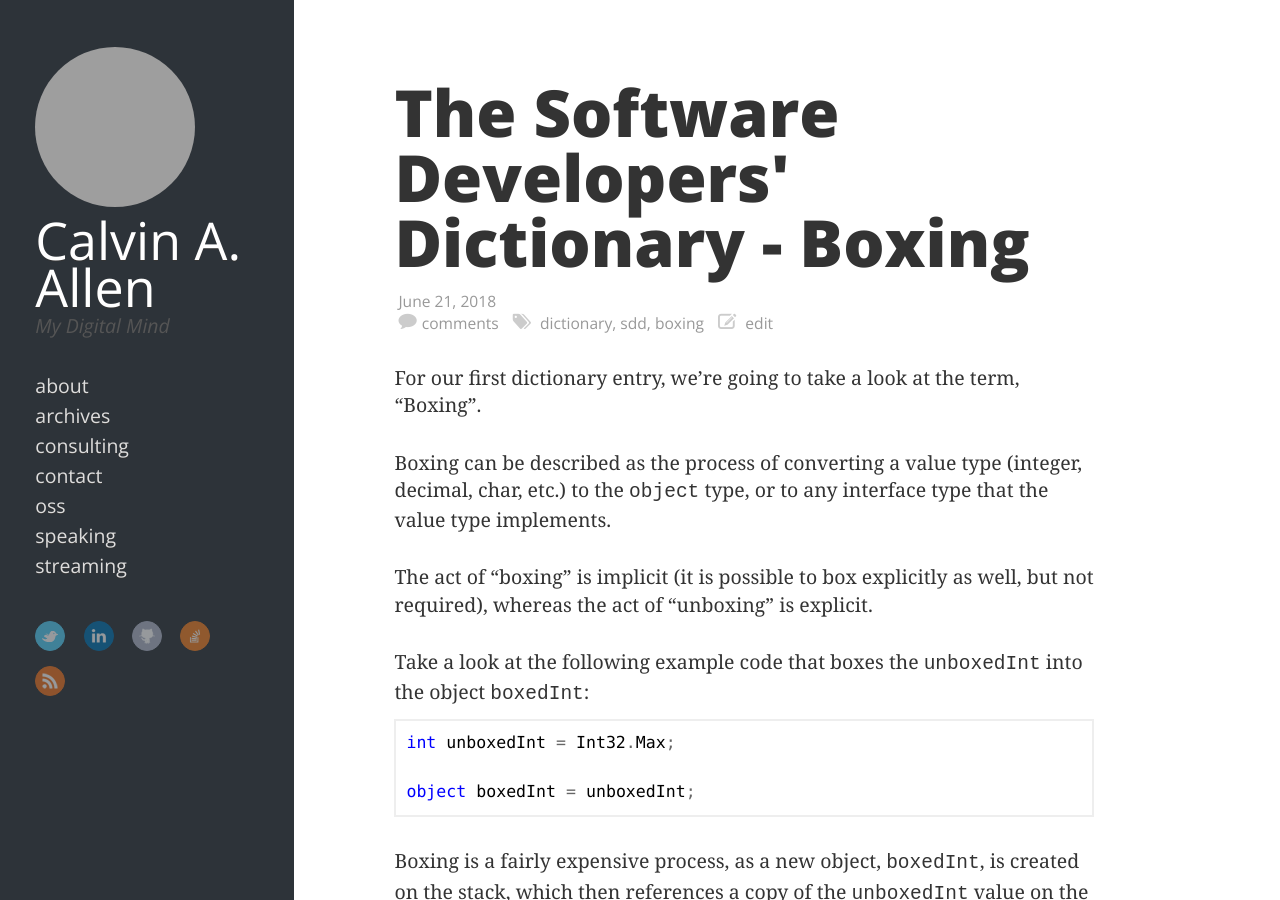
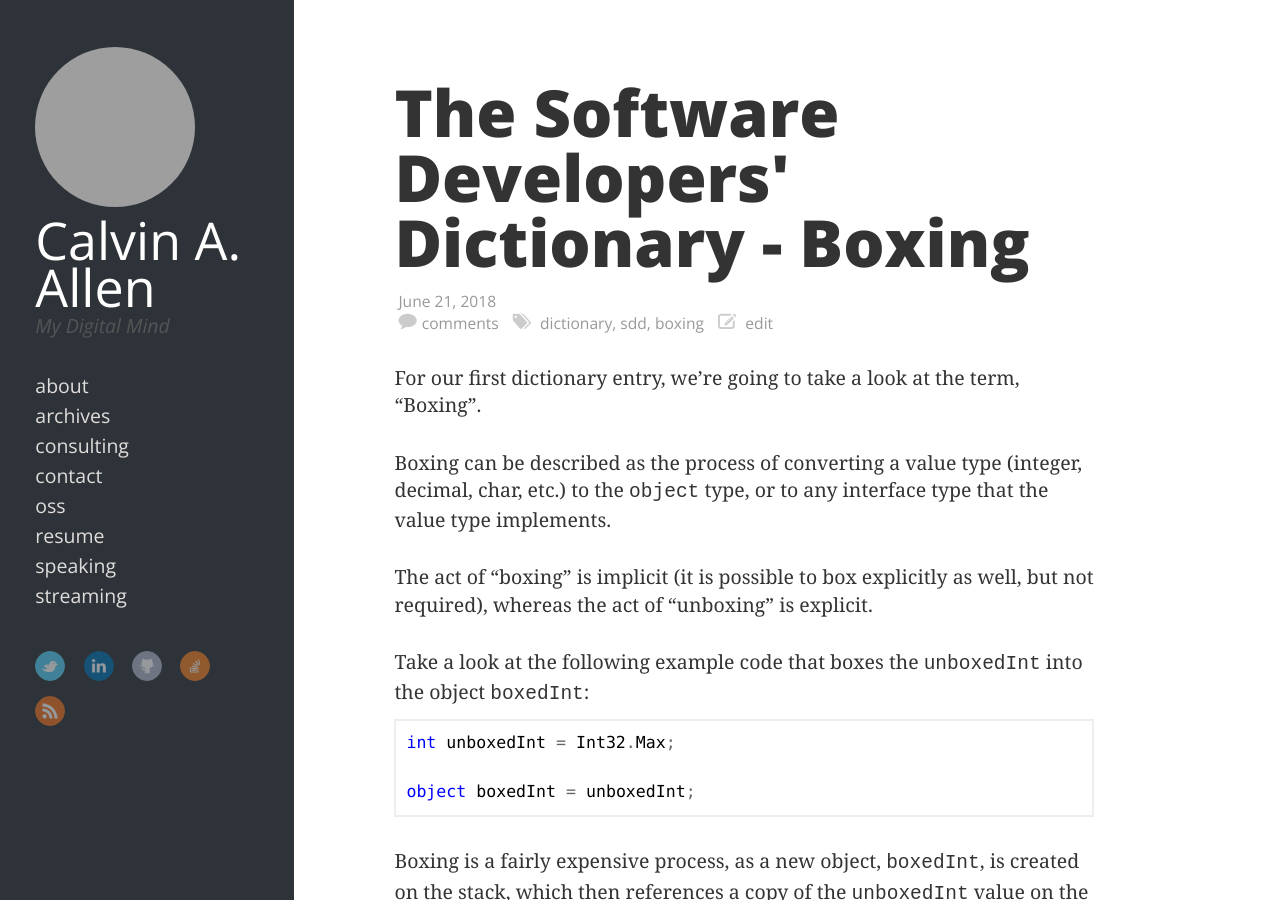
Before and after one commit to datpth19/calvinallen.net, a Jekyll site: the page built from index.html, in a window 1280 px wide and 900 px high. Built offline with Jekyll 4.4.1, drawn with Linux system fonts in a browser that asks for light colours; the list of posts is cut into pages by our own code; grey boxes are pictures that could not be loaded.

Commit message:
Adding the resume page to the navigation

```diff
--- a/_includes/navigation.html
+++ b/_includes/navigation.html
@@ -4,6 +4,7 @@
   <li><a href="/consulting">consulting</a></li>
   <li><a href="/contact">contact</a></li>
   <li><a href="/oss">oss</a></li>
+  <li><a href="/resume">resume</a></li>
   <li><a href="/speaking">speaking</a></li>
   <li><a href="/streaming">streaming</a></li>
 </ul>
```
